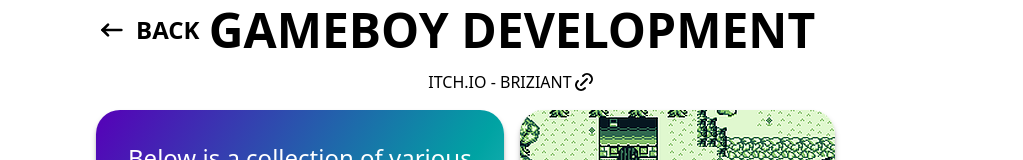
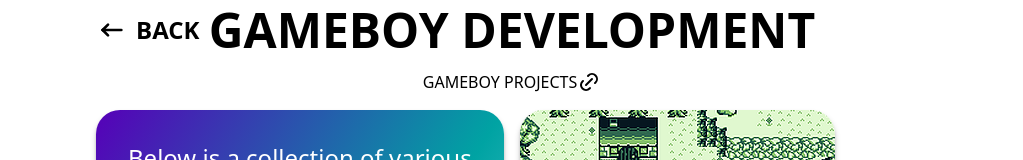
Before and after one commit to briziant/Portfolio, a SvelteKit app: page /projects/gameboydev in a window 1280 px wide. Shown: the part 124-284 px from the top of the page, without its empty margins (128-1151 px from the left). Built offline with nearby package versions, Linux system fonts and the light colour scheme.

Commit message:
Update +page.svelte

```diff
--- a/src/routes/projects/gameboydev/+page.svelte
+++ b/src/routes/projects/gameboydev/+page.svelte
@@ -24,7 +24,7 @@
 <a
 	class="link uppercase transition ease-in-out duration-150 hover:text-pallet-accent inline-flex"
 	href="https://briziant.itch.io/">
-	Itch.io - Briziant
+	Gameboy projects
 	<IconLink />
 </a>
 <Project {cover} {images}>
```
